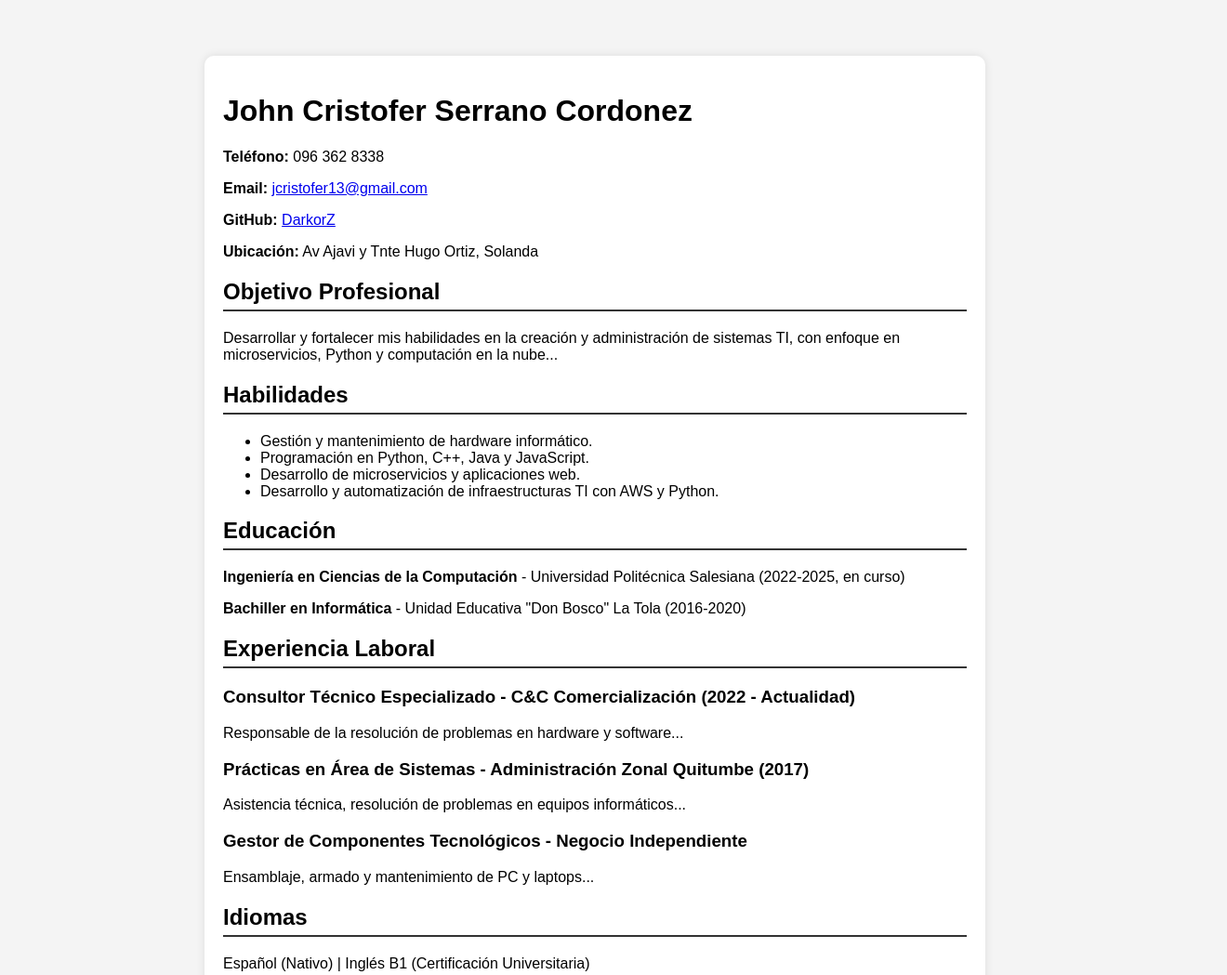
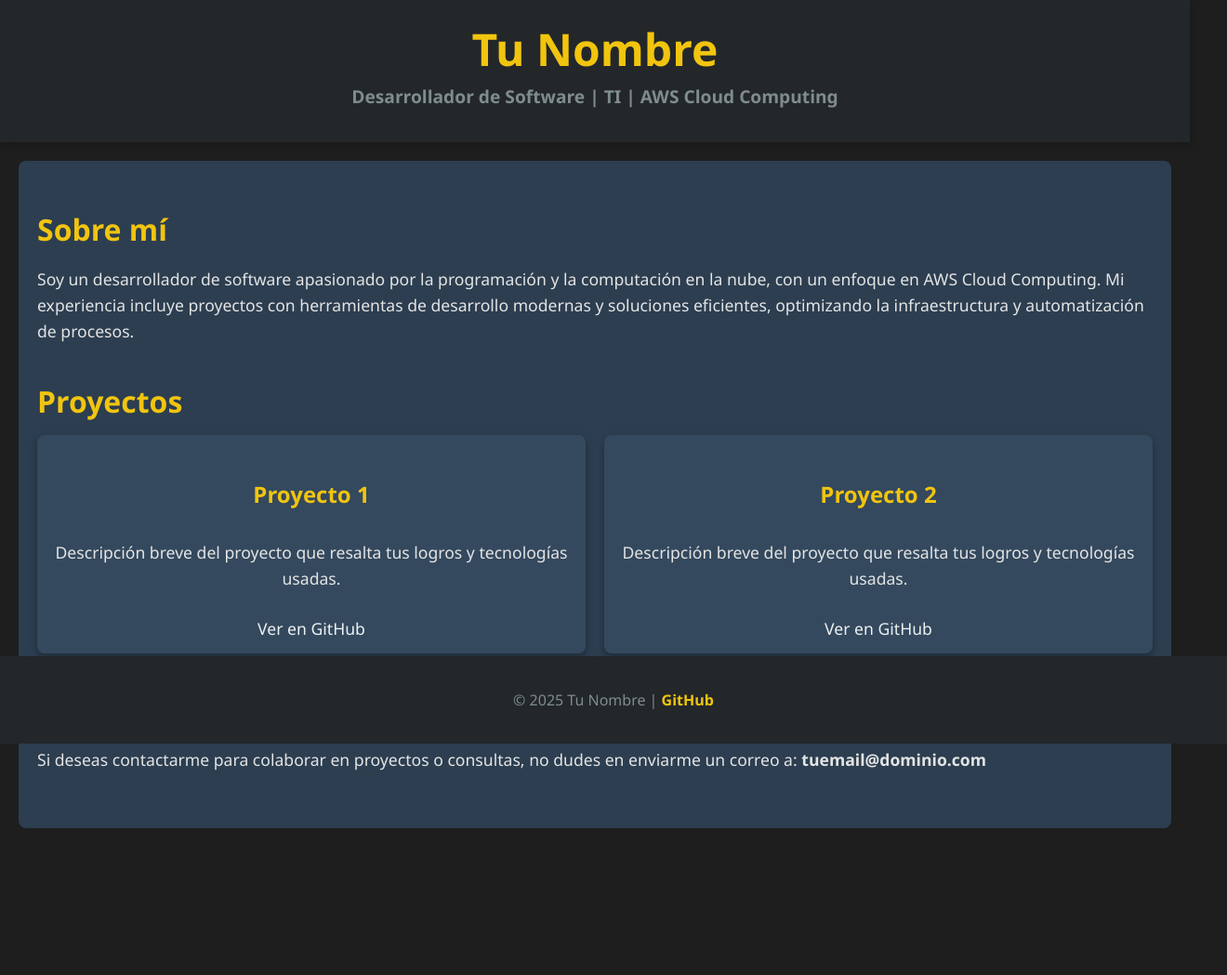
Before and after one commit to DarkorZ/CV, a plain HTML site: page index.html in a window 1280 px wide. Shown: the top 1049 px of the page at 93% size, 1320 px wide, since content can reach past the window. After the commit the page ends 911 px from the top, so only its background shows below. Drawn offline with Linux system fonts and the light colour scheme.

Commit message:
Update index.html

```diff
--- a/index.html
+++ b/index.html
@@ -3,79 +3,140 @@
 <head>
   <meta charset="UTF-8">
   <meta name="viewport" content="width=device-width, initial-scale=1.0">
-    <title>CV - John Cristofer Serrano Cordonez</title>
+  <title>Tu Nombre - Desarrollador de Software</title>
+  <link rel="stylesheet" href="styles.css">
   <style>
     body {
-            font-family: Arial, sans-serif;
-            margin: 40px;
+      font-family: 'Segoe UI', Tahoma, Geneva, Verdana, sans-serif;
+      margin: 0;
+      padding: 0;
+      background-color: #1e1e1e;
+      color: #e4e4e4;
+    }
+    header {
+      background-color: #23272a;
       padding: 20px;
-            background-color: #f4f4f4;
+      text-align: center;
+      box-shadow: 0 4px 10px rgba(0, 0, 0, 0.2);
+    }
+    header h1 {
+      color: #f1c40f;
+      font-size: 3em;
+      margin: 0;
+    }
+    header h2 {
+      color: #7f8c8d;
+      font-size: 1.2em;
+      margin-top: 5px;
     }
     .container {
-            max-width: 800px;
-            margin: auto;
-            background: white;
+      max-width: 1200px;
+      margin: 20px auto;
       padding: 20px;
-            border-radius: 10px;
-            box-shadow: 0px 0px 10px rgba(0, 0, 0, 0.1);
+      background-color: #2c3e50;
+      border-radius: 8px;
     }
-        h2 {
-            border-bottom: 2px solid #333;
-            padding-bottom: 5px;
+    .section {
+      margin-bottom: 40px;
+    }
+    .section h3 {
+      color: #f1c40f;
+      font-size: 2em;
+      margin-bottom: 15px;
+    }
+    .section p {
+      font-size: 1.1em;
+      line-height: 1.6;
+    }
+    .projects {
+      display: grid;
+      grid-template-columns: repeat(auto-fit, minmax(300px, 1fr));
+      gap: 20px;
+    }
+    .project-card {
+      background-color: #34495e;
+      border-radius: 8px;
+      padding: 15px;
+      text-align: center;
+      box-shadow: 0 4px 8px rgba(0, 0, 0, 0.3);
+    }
+    .project-card h4 {
+      font-size: 1.5em;
+      color: #f1c40f;
+    }
+    .project-card a {
+      color: #ecf0f1;
+      font-size: 1.1em;
+      text-decoration: none;
+      margin-top: 10px;
+      display: inline-block;
+    }
+    footer {
+      text-align: center;
+      background-color: #23272a;
+      padding: 20px;
+      position: absolute;
+      width: 100%;
+      bottom: 0;
+    }
+    footer p {
+      color: #7f8c8d;
+      font-size: 1em;
+    }
+    footer a {
+      color: #f1c40f;
+      font-weight: bold;
+      text-decoration: none;
     }
   </style>
 </head>
 <body>
+
+  <header>
+    <h1>Tu Nombre</h1>
+    <h2>Desarrollador de Software | TI | AWS Cloud Computing</h2>
+  </header>
+
   <div class="container">
-        <h1>John Cristofer Serrano Cordonez</h1>
-        <p><strong>Teléfono:</strong> 096 362 8338</p>
-        <p><strong>Email:</strong> <a href="mailto:jcristofer13@gmail.com">jcristofer13@gmail.com</a></p>
-        <p><strong>GitHub:</strong> <a href="https://github.com/DarkorZ" target="_blank">DarkorZ</a></p>
-        <p><strong>Ubicación:</strong> Av Ajavi y Tnte Hugo Ortiz, Solanda</p>
+    <!-- Sobre mí -->
+    <section class="section" id="sobre-mi">
+      <h3>Sobre mí</h3>
+      <p>
+        Soy un desarrollador de software apasionado por la programación y la computación en la nube, con un enfoque en AWS Cloud Computing.
+        Mi experiencia incluye proyectos con herramientas de desarrollo modernas y soluciones eficientes, optimizando la infraestructura y automatización de procesos.
+      </p>
+    </section>
 
-        <h2>Objetivo Profesional</h2>
-        <p>Desarrollar y fortalecer mis habilidades en la creación y administración de sistemas TI, con enfoque en microservicios, Python y computación en la nube...</p>
+    <!-- Proyectos -->
+    <section class="section" id="proyectos">
+      <h3>Proyectos</h3>
+      <div class="projects">
+        <div class="project-card">
+          <h4>Proyecto 1</h4>
+          <p>Descripción breve del proyecto que resalta tus logros y tecnologías usadas.</p>
+          <a href="https://github.com/usuario/proyecto1" target="_blank">Ver en GitHub</a>
+        </div>
+        <div class="project-card">
+          <h4>Proyecto 2</h4>
+          <p>Descripción breve del proyecto que resalta tus logros y tecnologías usadas.</p>
+          <a href="https://github.com/usuario/proyecto2" target="_blank">Ver en GitHub</a>
+        </div>
+        <!-- Agrega más proyectos aquí -->
+      </div>
+    </section>
 
-        <h2>Habilidades</h2>
-        <ul>
-            <li>Gestión y mantenimiento de hardware informático.</li>
-            <li>Programación en Python, C++, Java y JavaScript.</li>
-            <li>Desarrollo de microservicios y aplicaciones web.</li>
-            <li>Desarrollo y automatización de infraestructuras TI con AWS y Python.</li>
-        </ul>
+    <!-- Contacto -->
+    <section class="section" id="contacto">
+      <h3>Contacto</h3>
+      <p>
+        Si deseas contactarme para colaborar en proyectos o consultas, no dudes en enviarme un correo a: <strong>tuemail@dominio.com</strong>
+      </p>
+    </section>
+  </div>
 
-        <h2>Educación</h2>
-        <p><strong>Ingeniería en Ciencias de la Computación</strong> - Universidad Politécnica Salesiana (2022-2025, en curso)</p>
-        <p><strong>Bachiller en Informática</strong> - Unidad Educativa "Don Bosco" La Tola (2016-2020)</p>
+  <footer>
+    <p>&copy; 2025 Tu Nombre | <a href="https://github.com/usuario" target="_blank">GitHub</a></p>
+  </footer>
 
-        <h2>Experiencia Laboral</h2>
-        <h3>Consultor Técnico Especializado - C&C Comercialización (2022 - Actualidad)</h3>
-        <p>Responsable de la resolución de problemas en hardware y software...</p>
-
-        <h3>Prácticas en Área de Sistemas - Administración Zonal Quitumbe (2017)</h3>
-        <p>Asistencia técnica, resolución de problemas en equipos informáticos...</p>
-
-        <h3>Gestor de Componentes Tecnológicos - Negocio Independiente</h3>
-        <p>Ensamblaje, armado y mantenimiento de PC y laptops...</p>
-
-        <h2>Idiomas</h2>
-        <p>Español (Nativo) | Inglés B1 (Certificación Universitaria)</p>
-
-        <h2>Referencias</h2>
-        <h3>Laborales</h3>
-        <p><strong>Luis Gonzalo Caiza Santos</strong> - Gerente General de C&C Comercialización (099 267 6584)</p>
-
-        <h3>Personales</h3>
-        <p><strong>Doctor Ramiro Cobos</strong> (099 148 0915)</p>
-        <p><strong>Tcnl. Edgar Muñoz</strong> (099 545 2393)</p>
-
-        <h2>Certificados y Autoaprendizaje</h2>
-        <p>Actualmente, me estoy preparando en:</p>
-        <ul>
-            <li>Python con Inteligencia Artificial</li>
-            <li>AWS Cloud Computing</li>
-            <li>Docker Compose para desarrollo de aplicaciones escalables</li>
-        </ul>
-    </div>
 </body>
 </html>
```
Lines whose indentation alone changed are shown as unchanged.
